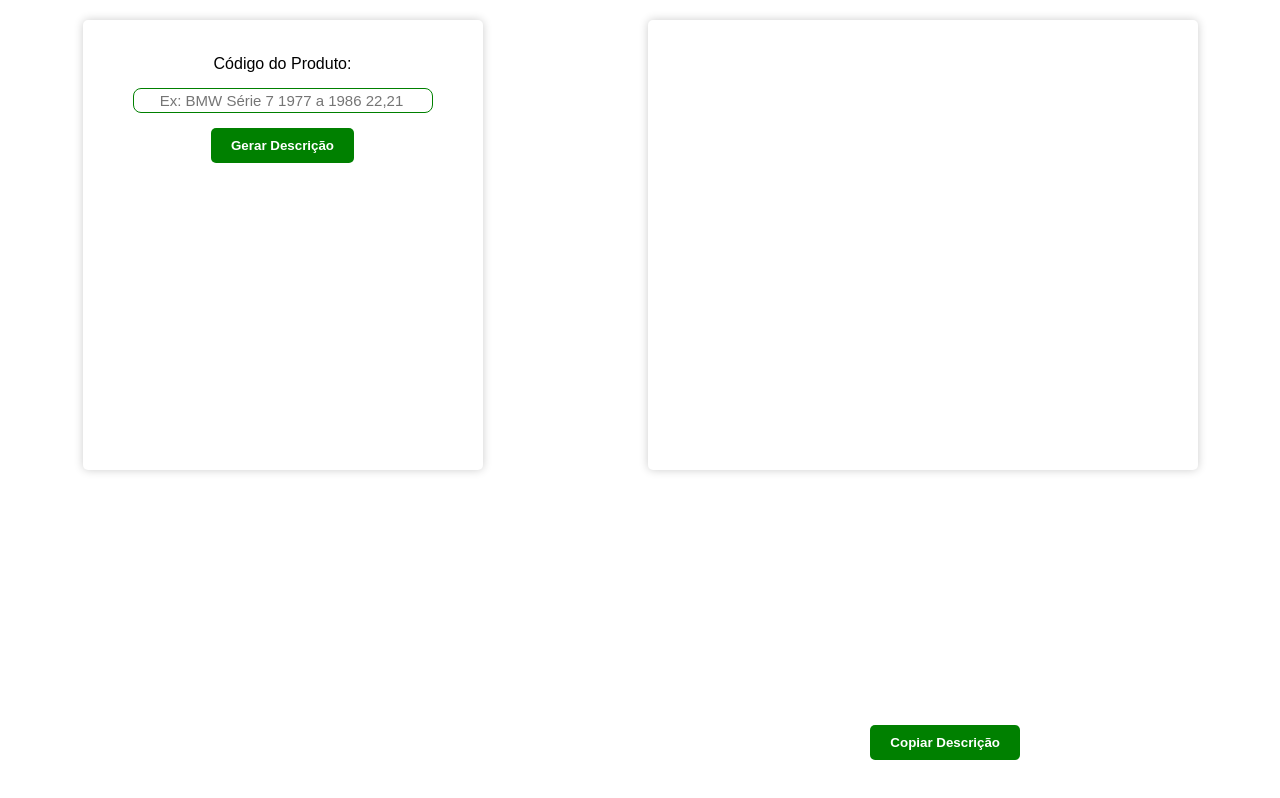
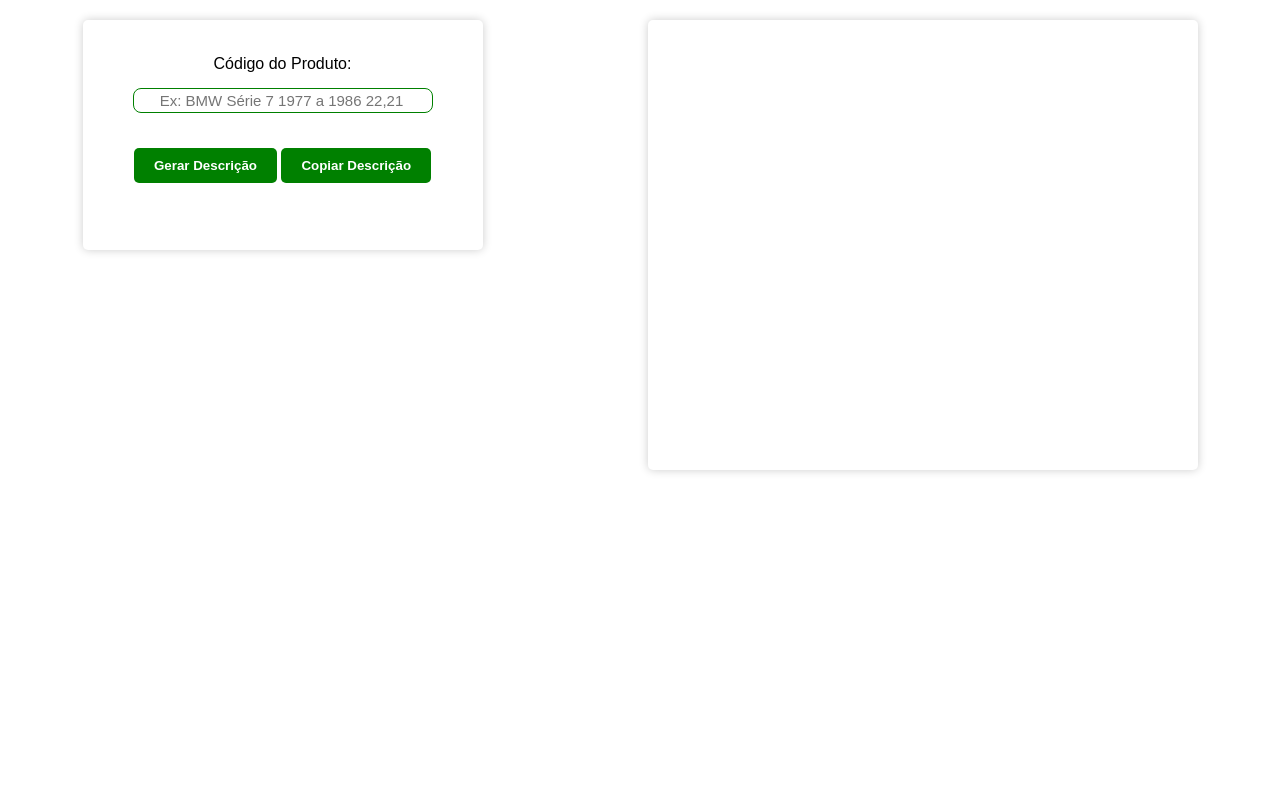
Before and after one commit to Danilitoxp/Gerador-Descri-o, a plain HTML site: page index.html in a window 1280 px wide. Drawn offline with Linux system fonts and the light colour scheme.

Commit message:
update 1.3

```diff
--- a/index.html
+++ b/index.html
@@ -13,11 +13,10 @@
             <label for="productCode">Código do Produto:</label>
             <input type="text" id="productCode" placeholder="Ex: BMW Série 7 1977 a 1986 22,21" required>
             <button type="button" id="generateDescriptionButton">Gerar Descrição</button>
+            <button id="copyButton">Copiar Descrição</button>
         </form>
-        <div id="productDescription">
-        </div>
+        <div id="productDescription"></div>
 
-        <button id="copyButton">Copiar Descrição</button>
 
     </main>
     <script src="./scripts.js"></script>
--- a/scripts.js
+++ b/scripts.js
@@ -73,5 +73,7 @@ document.addEventListener("DOMContentLoaded", function() {
         textArea.select();
         document.execCommand("copy");
         document.body.removeChild(textArea);
+
+        alert("Descrição copiada com sucesso!");
     }
 });
--- a/style.css
+++ b/style.css
@@ -9,6 +9,7 @@ body {
     background-color: #f3f3f3;
     margin: 0;
     padding: 0;
+    height: 100vh;
     background-color: var(--color-bg);
 }
 
@@ -19,6 +20,7 @@ main {
 form {
     text-align: center;
     width: 400px;
+    height: 230px;
     margin: 20px auto;
     background-color: #fff;
     padding: 20px;
@@ -52,9 +54,8 @@ button {
 }
 
 #copyButton {
-    position: absolute;
-    bottom: 40px;
-    right: 260px;
+    position: relative; /* Altere para relative */
+    margin-top: 20px; /* Adicione margem acima do botão para posicioná-lo abaixo do formulário */
     text-align: center;
 }
 
```
